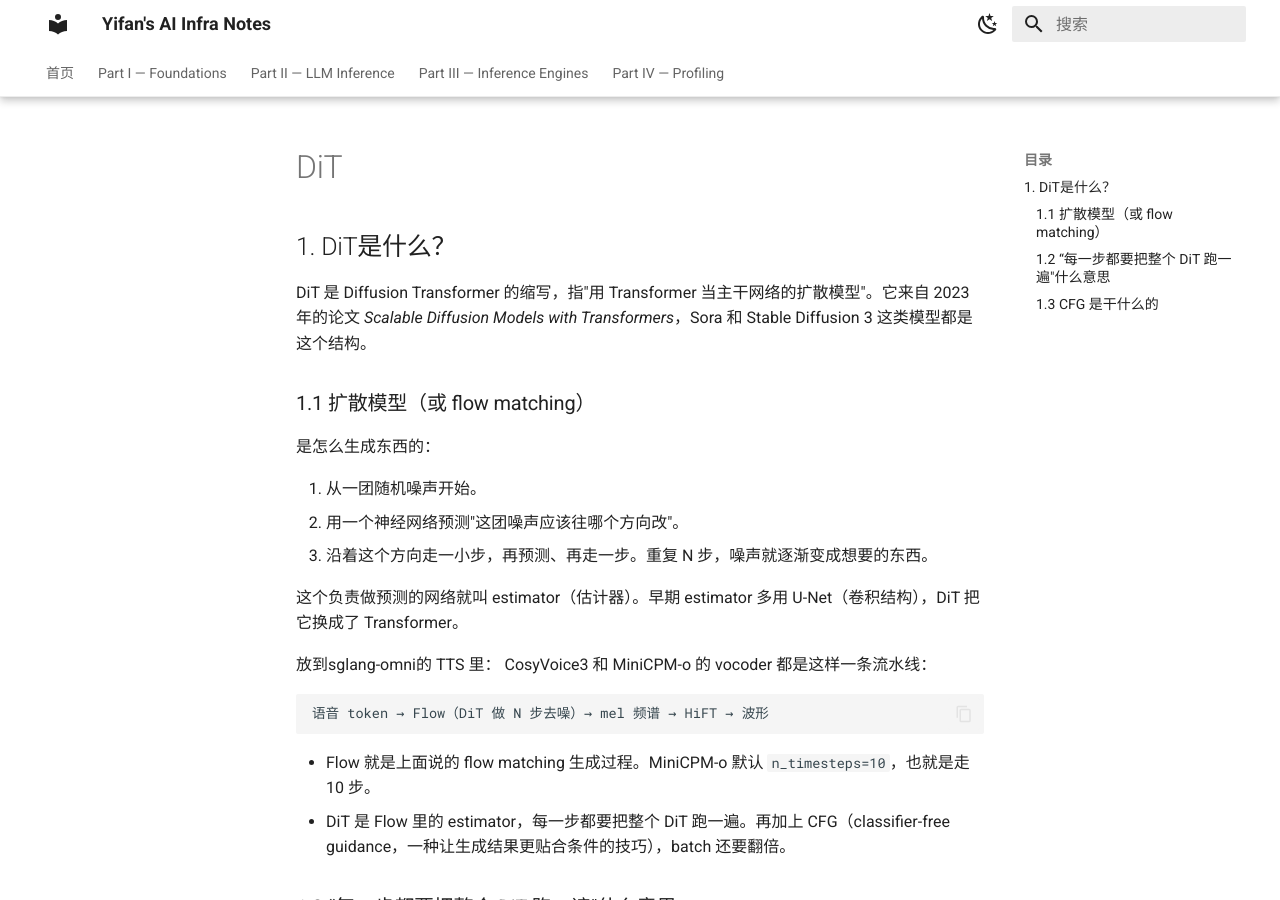
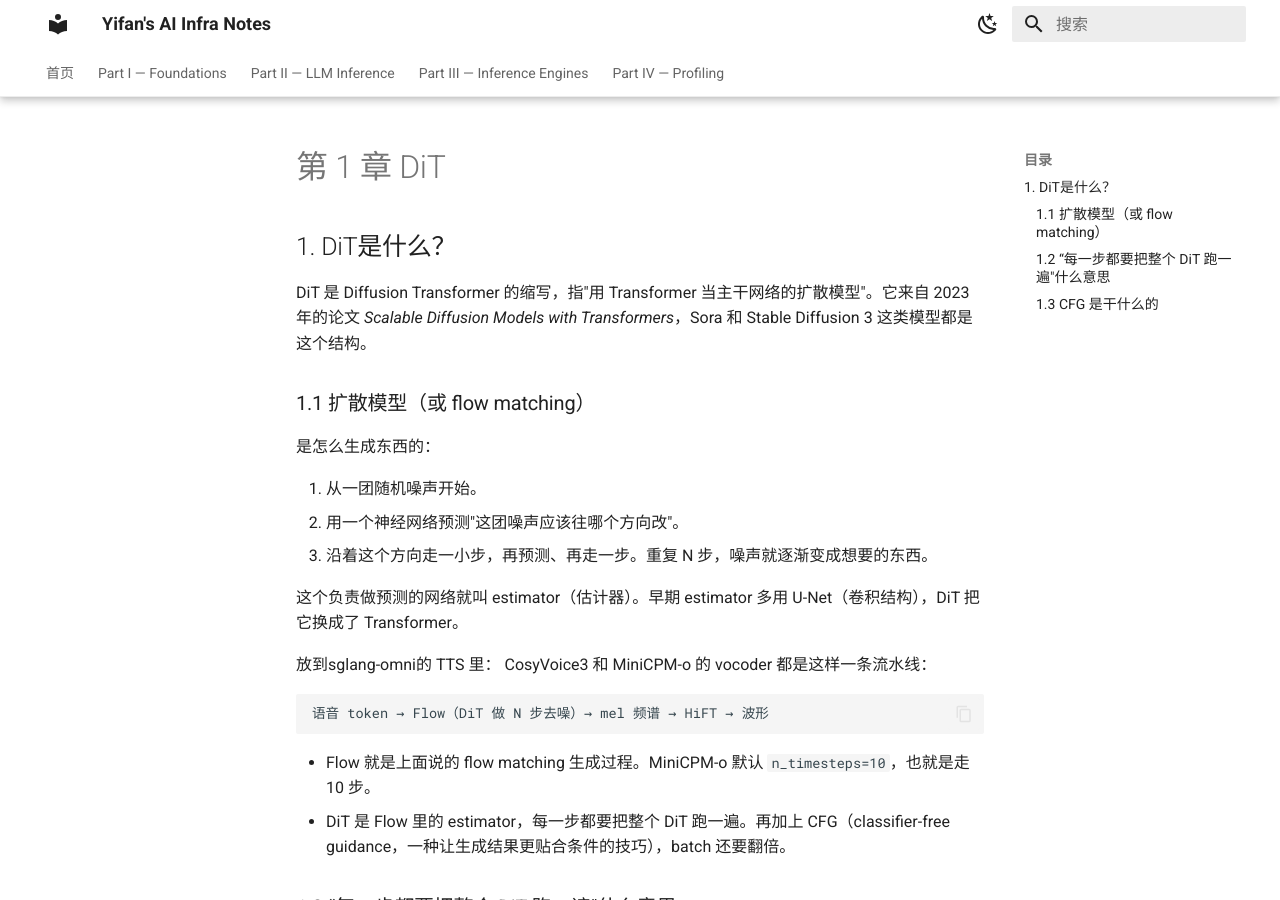
Before and after one commit to YifanLi3/YifanLi3.github.io, an MkDocs documentation site: the page built from docs/sglang-omni/DiT.md, in a window 1280 px wide and 900 px high. Built offline with MkDocs 1.6.1 and Material for MkDocs 9.7.7, drawn with Linux system fonts in a browser that asks for light colours.

Commit message:
Update title and introduction of DiT.md

```diff
--- a/docs/sglang-omni/DiT.md
+++ b/docs/sglang-omni/DiT.md
@@ -1,4 +1,4 @@
-# DiT
+# 第 1 章 DiT
 
 ## 1. DiT是什么？
 
```
